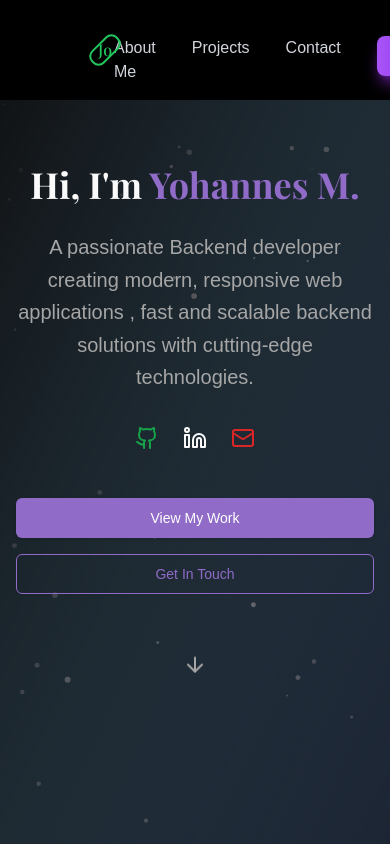
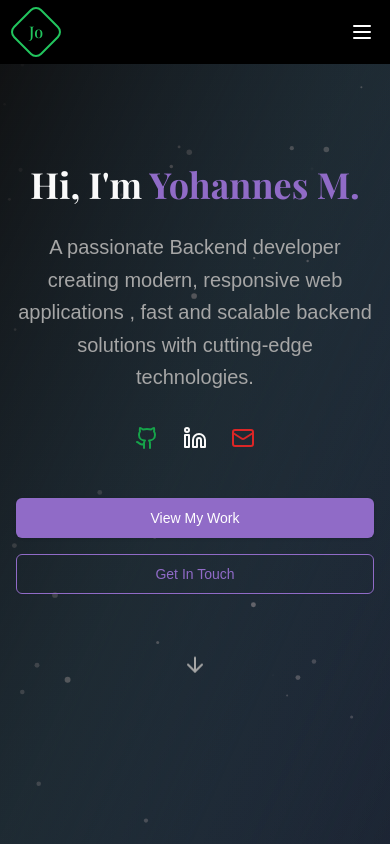
Before and after one commit to yohannes-mengistie/my-site, a Next.js app: page / in a window 390 px wide. Shown: the top 844 px of the page. Built offline with nearby package versions, Linux system fonts and the light colour scheme; a web font is replaced by a local one.

Commit message:
email send functionality is done

```diff
--- a/package.json
+++ b/package.json
@@ -18,6 +18,7 @@
     "react": "19.1.0",
     "react-dom": "19.1.0",
     "react-icons": "^5.5.0",
+    "resend": "^6.0.2",
     "tailwind-merge": "^3.3.1",
     "tailwindcss-animate": "^1.0.7"
   },
--- /dev/null
+++ b/src/app/api/send-email/route.ts
@@ -0,0 +1,51 @@
+import { Resend } from 'resend';
+
+const resend = new Resend(process.env.RESEND_API_KEY);
+
+export async function POST(request: Request) {
+  try {
+    console.log('API Key present:', !!process.env.RESEND_API_KEY); // Debug
+    if (!process.env.RESEND_API_KEY) {
+      return new Response(JSON.stringify({ error: 'Resend API key is missing' }), {
+        status: 500,
+        headers: { 'Content-Type': 'application/json' },
+      });
+    }
+    const { name, email, message } = await request.json();
+    console.log('Request body:', { name, email, message }); // Debug
+    if (!name || !email || !message) {
+      return new Response(JSON.stringify({ error: 'Missing required fields' }), {
+        status: 400,
+        headers: { 'Content-Type': 'application/json' },
+      });
+    }
+
+    const data = await resend.emails.send({
+      from: 'Portfolio Contact <onboarding@resend.dev>',
+      to: ['yohannesmengistie634@gmail.com'],
+      subject: `New Contact Form Submission from ${name}`,
+      text: `Name: ${name}\nEmail: ${email}\nMessage: ${message}`,
+    });
+
+    console.log('Resend response:', data); // Debug
+
+    if (data.error) {
+      console.error('Resend error:', data.error); // Debug
+      return new Response(JSON.stringify({ error: data.error.message }), {
+        status: 500,
+        headers: { 'Content-Type': 'application/json' },
+      });
+    }
+
+    return new Response(JSON.stringify({ message: 'Email sent successfully' }), {
+      status: 200,
+      headers: { 'Content-Type': 'application/json' },
+    });
+  } catch (error) {
+    console.error('API route error:', error); // Debug
+    return new Response(JSON.stringify({ error: 'Failed to send email' }), {
+      status: 500,
+      headers: { 'Content-Type': 'application/json' },
+    });
+  }
+}
--- a/src/components/Contact.tsx
+++ b/src/components/Contact.tsx
@@ -14,14 +14,32 @@ export default function Contact() {
     message: "",
   });
 
-  const handleSubmit = (e: React.FormEvent) => {
+  const [status,setStatus] = useState<string>("");
+
+
+  const handleSubmit = async (e: React.FormEvent) => {
     e.preventDefault();
-    console.log("Form submitted", formData);
-    setFormData({
-      name: "test",
-      email: "test@gmail.com",
-      message: "hello i like it",
-    });
+    setStatus('Sending...');
+
+    try {
+      const response = await fetch('/api/send-email', {
+        method: 'POST',
+        headers: {
+          'Content-Type': 'application/json',
+        },
+        body: JSON.stringify(formData),
+      });
+
+      const result = await response.json();
+      if (response.ok) {
+        setStatus('Email sent successfully!');
+        setFormData({ name: '', email: '', message: '' });
+      } else {
+        setStatus(`Error: ${result.error}`);
+      }
+    } catch (error) {
+      setStatus('Error: Failed to send email.');
+    }
   };
 
   const handleChange = (
--- a/src/components/Navbar.tsx
+++ b/src/components/Navbar.tsx
@@ -1,29 +1,89 @@
+
+'use client';
+import { useState } from 'react';
+
 function Navbar() {
+  const [isOpen, setIsOpen] = useState(false);
+
+  const toggleMenu = () => {
+    setIsOpen(!isOpen);
+  };
+
   return (
-    <nav className="fixed right-0 left-0 z-50 top-0 h-18 bg-black text-white">
-      <div className=" mx-auto flex items-center justify-between p-4 ">
+    <nav className="fixed top-0 left-0 right-0 z-50 h-16 bg-black text-white">
+      <div className="mx-auto flex items-center justify-between px-4 py-3 max-w-7xl">
+        {/* Logo */}
         <h1
           className="flex justify-center items-center
-               w-9 h-9 ml-20
-               text-green-500 font-medium
-               border-2 border-green-500 rounded-lg
-               transform rotate-45
-               shadow-md"
+                     w-10 h-10 sm:ml-4 md:ml-20
+                     text-green-500 font-medium
+                     border-2 border-green-500 rounded-lg
+                     transform rotate-45
+                     shadow-md"
         >
           <span className="transform -rotate-45">Jo</span>
         </h1>
 
-        <div className="flex space-x-9 pt-5">
-          <a href="#about" className="hover:text-green-300 text-gray-300 active:underline">
+        {/* Hamburger Button (Visible on Mobile) */}
+        <button
+          className="md:hidden text-white focus:outline-none"
+          onClick={toggleMenu}
+          aria-label="Toggle navigation menu"
+        >
+          <svg
+            className="w-6 h-6"
+            fill="none"
+            stroke="currentColor"
+            viewBox="0 0 24 24"
+            xmlns="http://www.w3.org/2000/svg"
+          >
+            <path
+              strokeLinecap="round"
+              strokeLinejoin="round"
+              strokeWidth="2"
+              d={isOpen ? 'M6 18L18 6M6 6l12 12' : 'M4 6h16M4 12h16M4 18h16'}
+            />
+          </svg>
+        </button>
+
+        {/* Navigation Links */}
+        <div
+          className={`${
+            isOpen ? 'flex' : 'hidden'
+          } md:flex flex-col md:flex-row absolute md:static top-16 left-0 right-0 bg-black md:bg-transparent
+                     md:space-x-6 md:items-center md:p-0 p-4
+                     transition-all duration-300 ease-in-out`}
+        >
+          <a
+            href="#about"
+            className="hover:text-green-300 text-gray-300 active:underline py-2 md:py-0"
+            onClick={() => setIsOpen(false)}
+          >
             About Me
           </a>
-          <a href="#projects" className="hover:text-green-300 text-gray-300 active:underline">
+          <a
+            href="#projects"
+            className="hover:text-green-300 text-gray-300 active:underline py-2 md:py-0"
+            onClick={() => setIsOpen(false)}
+          >
             Projects
           </a>
-          <a href="#contact" className="hover:text-green-300 text-gray-300 active:underline">
+          <a
+            href="#contact"
+            className="hover:text-green-300 text-gray-300 active:underline py-2 md:py-0"
+            onClick={() => setIsOpen(false)}
+          >
             Contact
           </a>
-          <a href="https://drive.google.com/file/d/17oC0ZftJHVh44QnsuPQmxmBgD_4JnUhk/view?usp=sharing" className="hover:text-green-300 text-white bg-gradient-to-r from-purple-500 via-purple-600 to-purple-700 hover:bg-gradient-to-br focus:ring-4 focus:outline-none focus:ring-purple-300 dark:focus:ring-purple-800 shadow-lg shadow-purple-500/50 dark:shadow-lg dark:shadow-purple-800/80 font-medium rounded-lg text-sm px-5 py-2.5 text-center me-2 mb-2">
+          <a
+            href="https://drive.google.com/file/d/17oC0ZftJHVh44QnsuPQmxmBgD_4JnUhk/view?usp=sharing"
+            className="hover:text-green-300 text-white bg-gradient-to-r from-purple-500 via-purple-600 to-purple-700
+                       hover:bg-gradient-to-br focus:ring-4 focus:outline-none focus:ring-purple-300
+                       dark:focus:ring-purple-800 shadow-lg shadow-purple-500/50 dark:shadow-lg
+                       dark:shadow-purple-800/80 font-medium rounded-lg text-sm px-5 py-2.5 text-center
+                       mt-2 md:mt-0"
+            onClick={() => setIsOpen(false)}
+          >
             Resume
           </a>
         </div>
--- a/src/data/skillCategories.ts
+++ b/src/data/skillCategories.ts
@@ -12,9 +12,9 @@ export const skillCategories = [
   {
     title: "Backend",
     skills: [
-      { name: "Node.js", level: 85 },
-      { name: "Python", level: 80 },
-      { name: "Laravel & PHP", level: 75 },
+      { name: "Python", level: 85 },
+      { name: "Laravel & PHP", level: 80 },
+      { name: "Node.js", level: 75 },
       { name: "Mysql", level: 70 },
       { name: "MongoDB", level: 65 },
     ],
```
Also changed, not shown: 1 other file (tests, documents, lock files or other folders).
